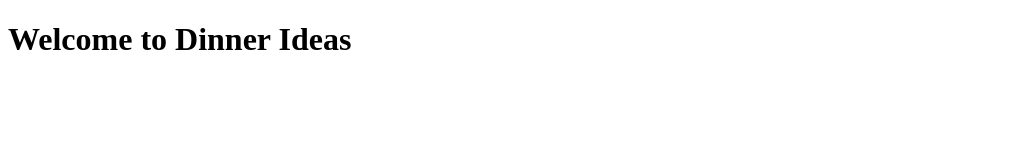
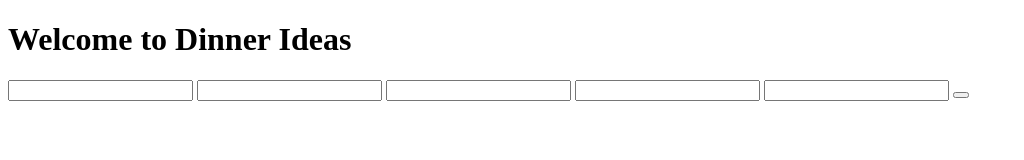
Before and after one commit to jessicaajosephh/dinner-ideas-client, a plain HTML site: page index.html in a window 1280 px wide. Shown: the whole page, without its empty margins (0-1024 px from the left). Drawn offline with Linux system fonts and the light colour scheme.

Commit message:
set up a basic form in the index.html file with all the atrributes for the recipe class

```diff
--- a/index.html
+++ b/index.html
@@ -11,5 +11,14 @@
 </head>
 <body>
     <h1>Welcome to Dinner Ideas</h1>
+
+    <form>
+        <input type="text" id="title">
+        <input type="text" id="ingredients">
+        <input type="text" id="prep_time">
+        <input type="text" id="cook_time">
+        <input type="text" id="directions">
+        <button></button>
+    </form>
 </body>
 </html>
```
